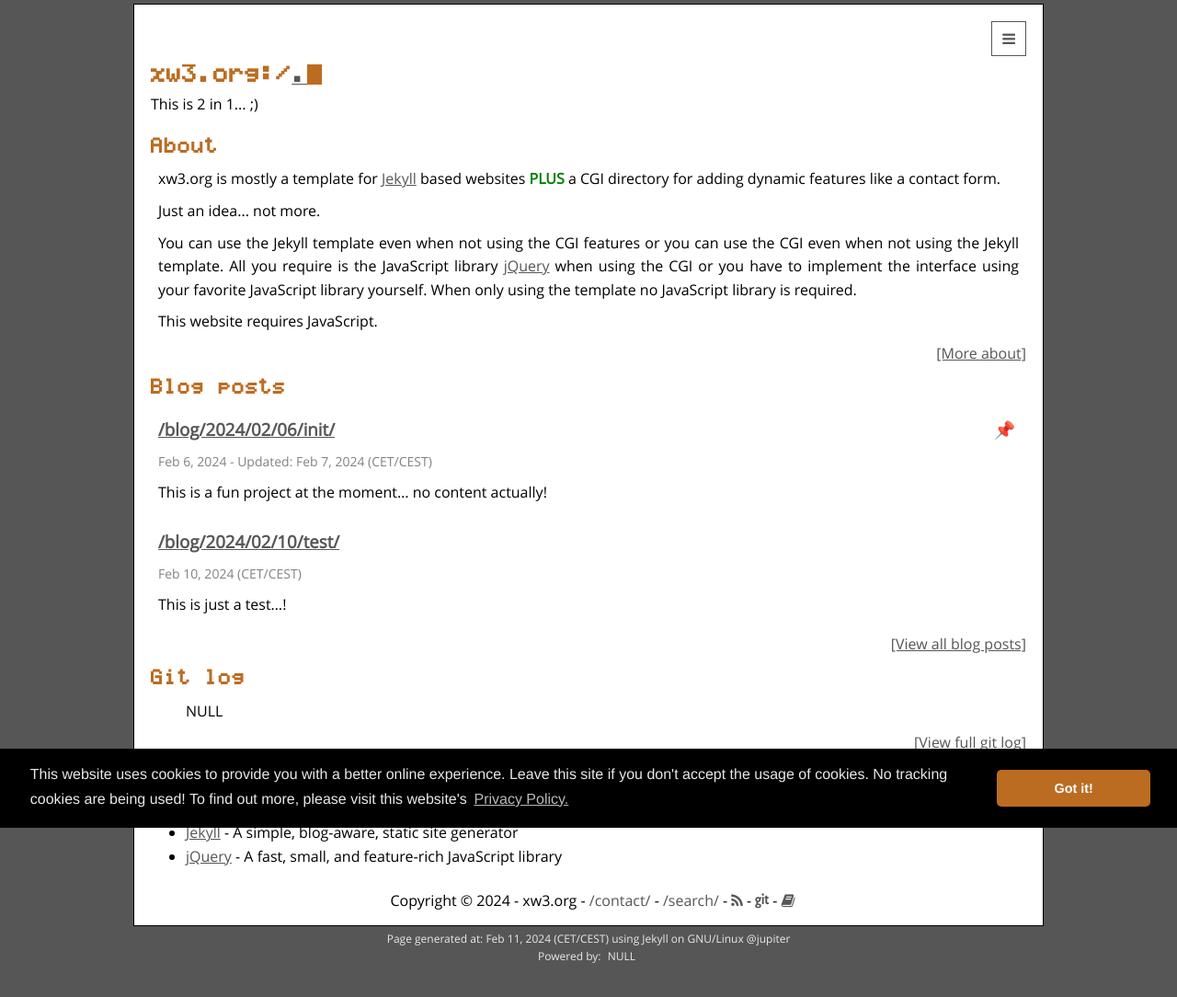
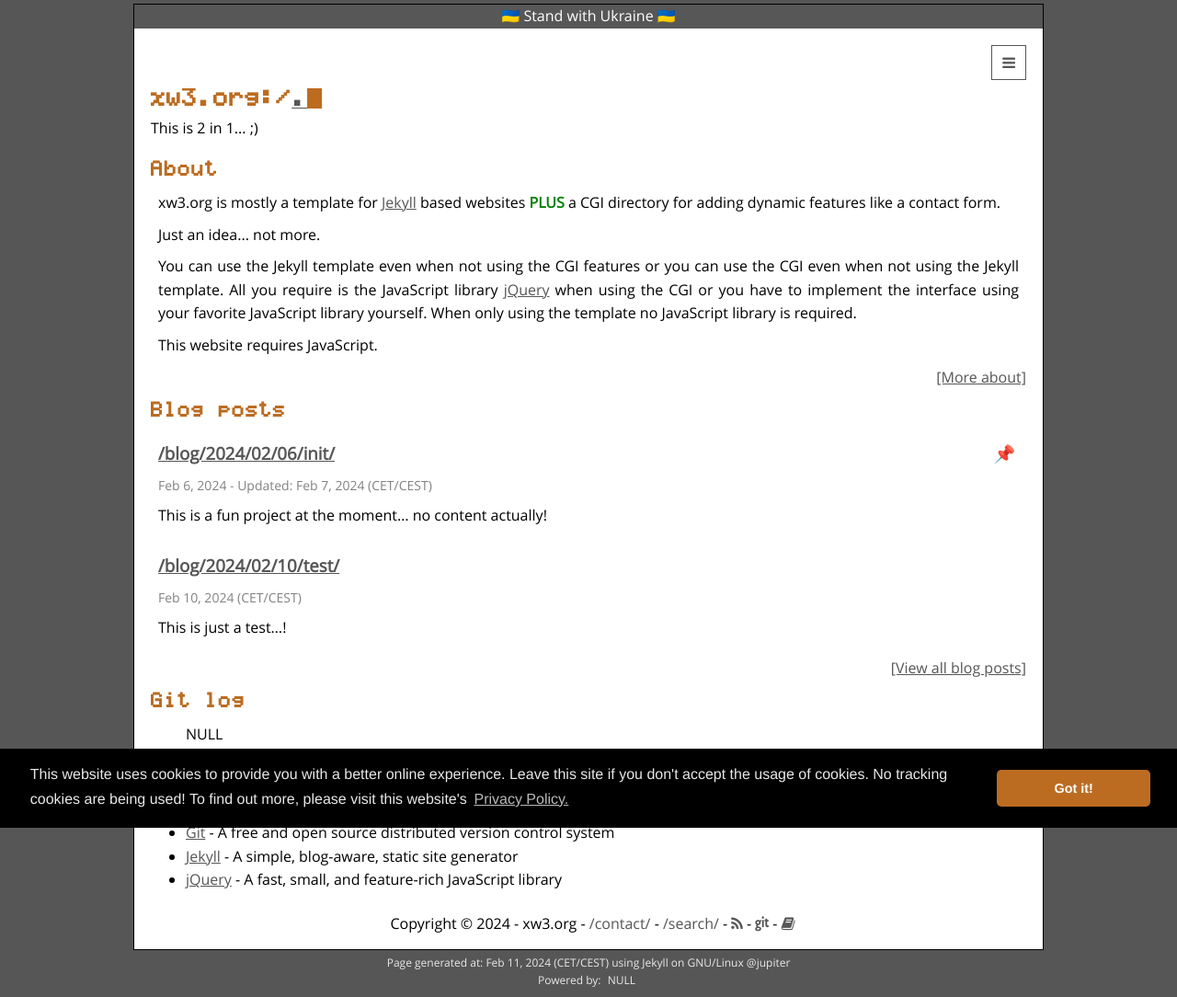
Before and after one commit to hanez/xw3, a Jekyll site: the page built from index.html, in a window 1280 px wide. Shown: the whole page at 92% size. Built offline with Jekyll 4.4.1, drawn with Linux system fonts in a browser that asks for light colours; some web fonts are replaced; the list of posts is cut into pages by our own code; before the commit the page ends 1058 px from its top, so only the background shows below that.

Commit message:
Content update.

```diff
--- a/_includes/header.html
+++ b/_includes/header.html
@@ -7,12 +7,12 @@
         <ul style="list-style: none;">
           <li><a class="page-link" href="/" style="text-decoration: none;">/</a></li>
           <li><a class="page-link" href="/about/" style="text-decoration: none;">/about/</a></li>
-          <li><a class="page-link" href="/account/" style="text-decoration: none;">/account/</a></li>
+          <!--<li><a class="page-link" href="/account/" style="text-decoration: none;">/account/</a></li>-->
           <li><a class="page-link" href="/bin/" style="text-decoration: none;">/bin/</a></li>
           <li><a class="page-link" href="/blog/" style="text-decoration: none;">/blog/</a></li>
-          <li><a class="page-link" href="/development/" style="text-decoration: none;">/development/</a></li>
+          <!--<li><a class="page-link" href="/development/" style="text-decoration: none;">/development/</a></li>
           <li><a class="page-link" href="/documentation/" style="text-decoration: none;">/documentation/</a></li>
-          <li><a class="page-link" href="/examples/" style="text-decoration: none;">/examples/</a></li>
+          <li><a class="page-link" href="/examples/" style="text-decoration: none;">/examples/</a></li>-->
         </ul>
       </div>
     </nav>
--- a/_layouts/default.html
+++ b/_layouts/default.html
@@ -8,6 +8,7 @@
   <body>
 
   <div class="site">
+  <div style="background:#575757;border:0;color:#fff;text-align:center;text-decoration:none;"><a href="https://war.ukraine.ua/" style="color:#fff;text-decoration:none;">🇺🇦 Stand with Ukraine 🇺🇦</a></div>
   <div id="loader" class="lds-dual-ring hidden overlay"></div>
 {% include header.html %}
     <div class="page-content">
```
